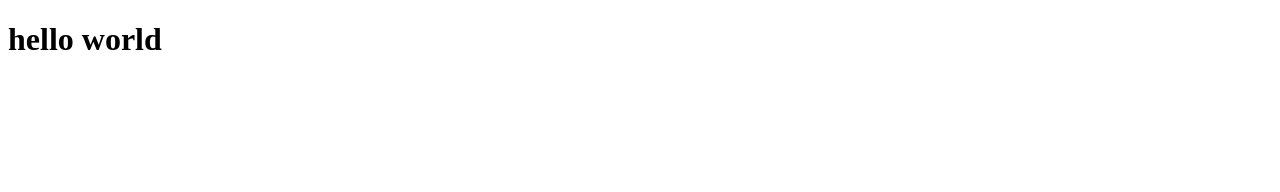
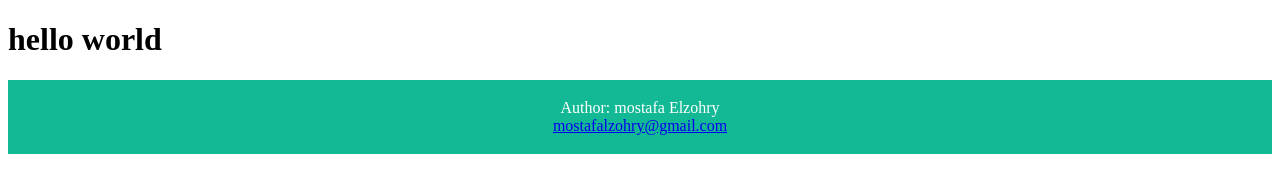
Before and after one commit to mostafalzohry/lab-versioncontrol-repo, a plain HTML site: page index.html in a window 1280 px wide. Drawn offline with Linux system fonts and the light colour scheme.

Commit message:
adding footer to html and css file

```diff
--- a/index.html
+++ b/index.html
@@ -4,9 +4,16 @@
     <meta charset="UTF-8">
     <meta http-equiv="X-UA-Compatible" content="IE=edge">
     <meta name="viewport" content="width=device-width, initial-scale=1.0">
+    <link rel="stylesheet" href="style.css" >
     <title>welcome</title>
 </head>
 <body>
     <h1>hello world</h1>
+
+<!-- add footer -->
+    <footer>
+        <p>Author: mostafa Elzohry<br>
+        <a href="mailto:mostafalzohry@gmail.com">mostafalzohry@gmail.com</a></p>
+      </footer>
 </body>
 </html>
--- /dev/null
+++ b/style.css
@@ -0,0 +1,6 @@
+footer {
+    text-align: center;
+    padding: 3px;
+    background-color: #13b995;
+    color: white;
+  }
```
